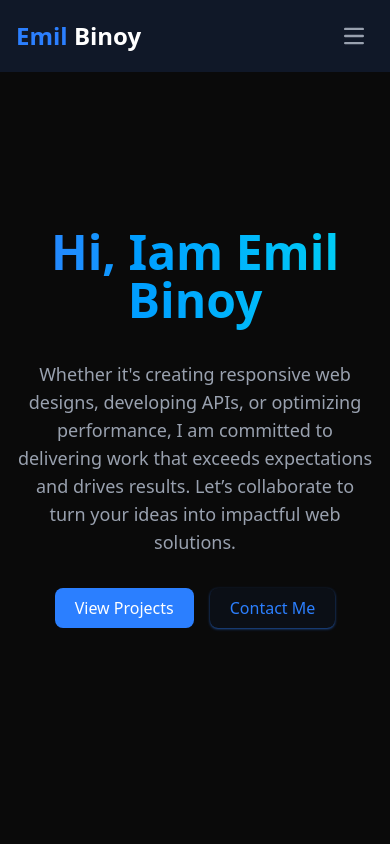
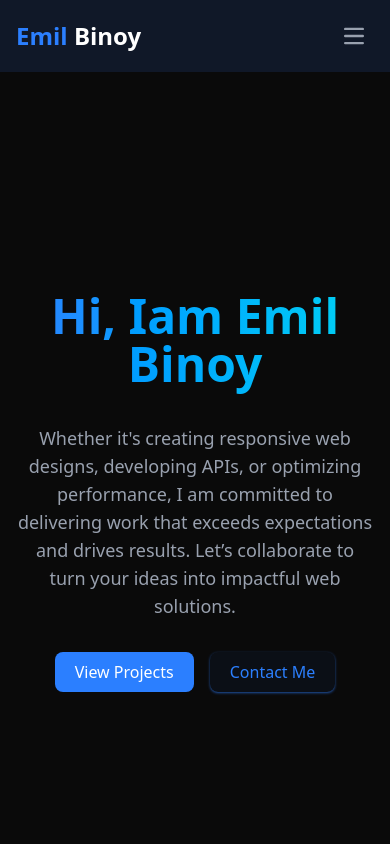
Before and after one commit to Emil-Binoy/Portfolio-using-React, a React (Vite) app: page / in a window 390 px wide. Shown: the top 844 px of the page. Built offline with nearby package versions, Linux system fonts and the light colour scheme.

Commit message:
hamburg problem in mobile fixed

```diff
--- a/src/App.jsx
+++ b/src/App.jsx
@@ -19,10 +19,12 @@ function App() {
   return (
     <>
       <Navbar />
+      <main className="pt-16">
       <Home/>
       <About/>
       <Projects/>
       <Contact/>
+      </main>
     </>
   );
 }
```
